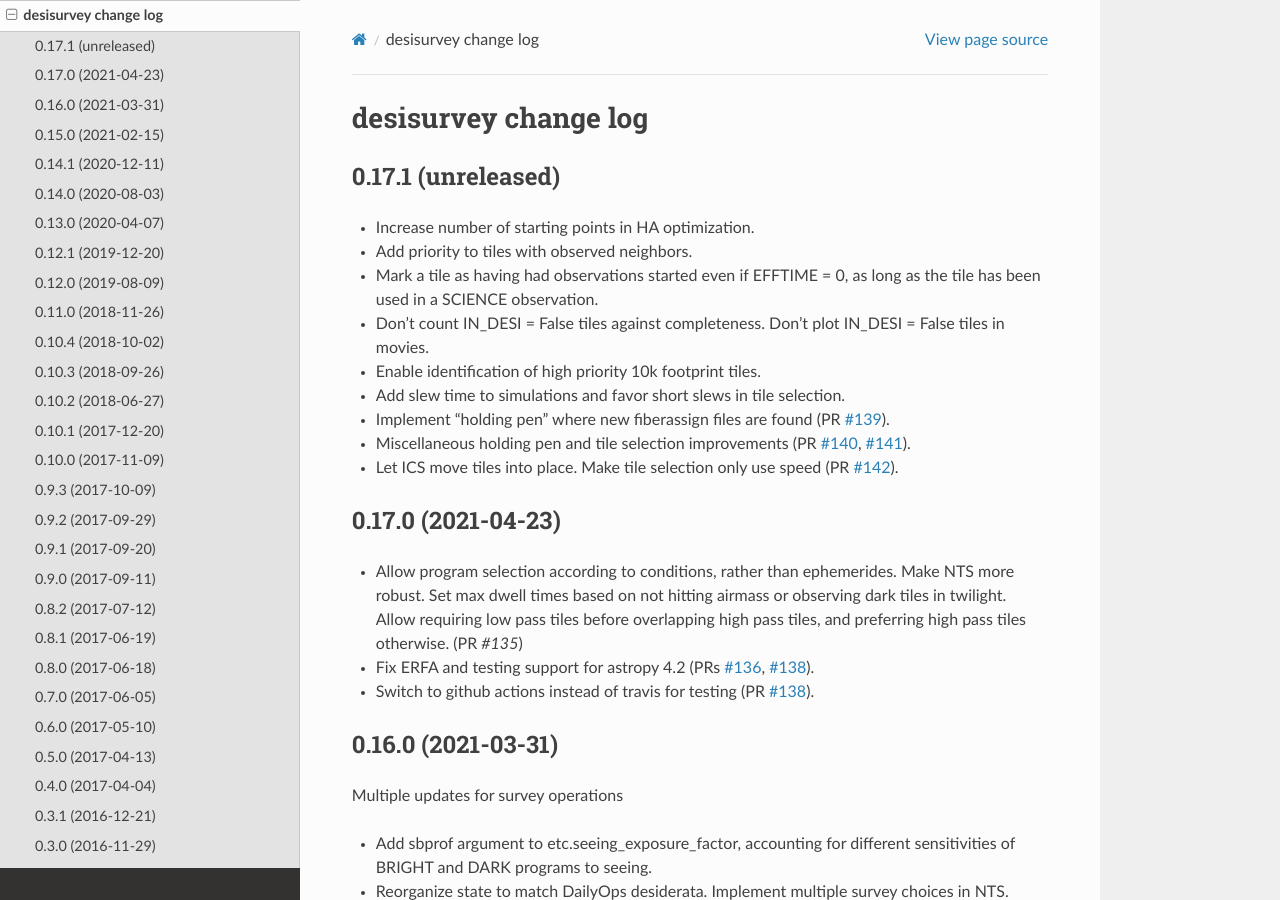
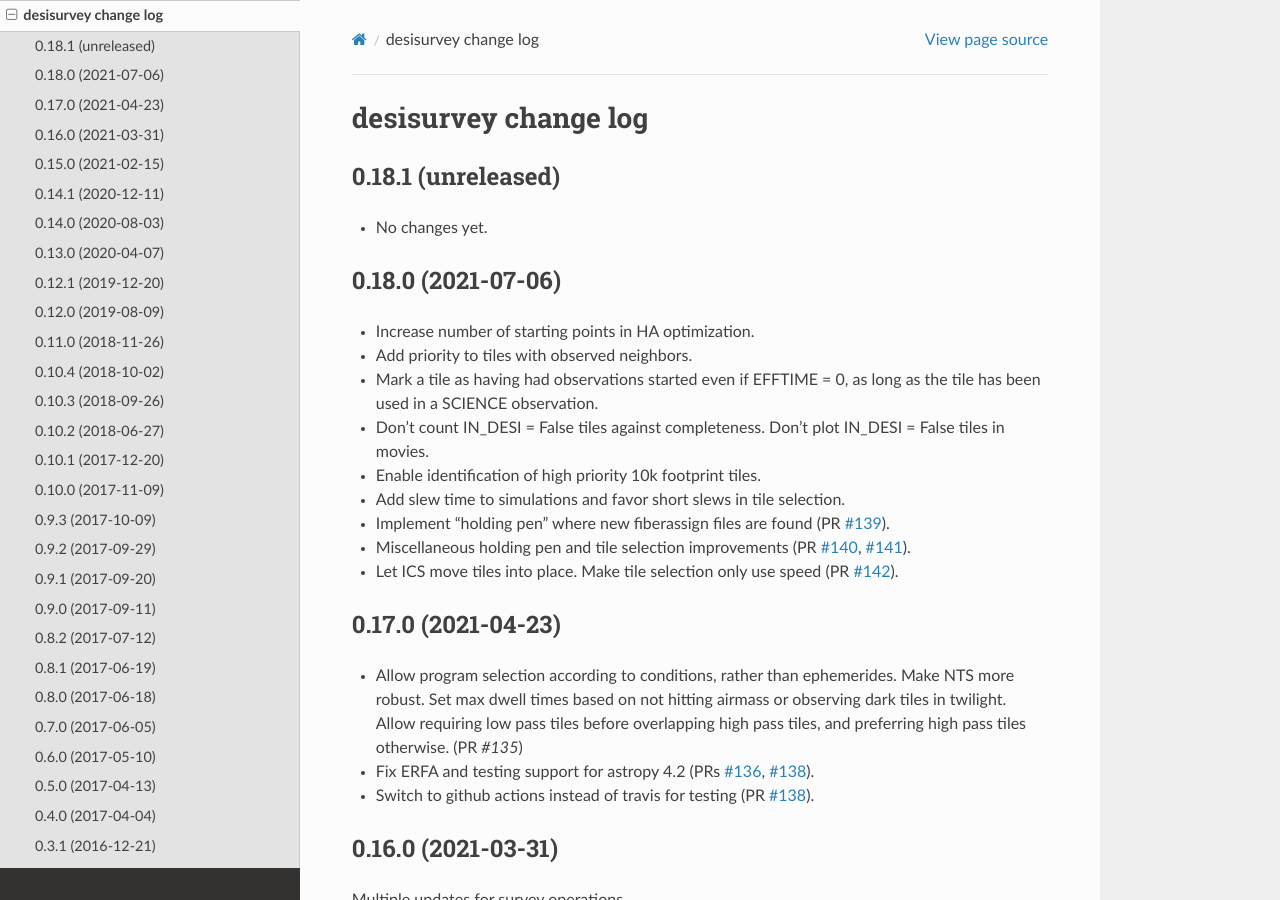
Before and after one commit to desihub/desisurvey, a Sphinx documentation site: the page built from doc/changes.rst, in a window 1280 px wide and 900 px high. Built offline with Sphinx 7.4.7 and the Read the Docs theme 2.0.0, drawn with Linux system fonts in a browser that asks for light colours.

Commit message:
update release notes and version for desisurvey/0.18.0

```diff
--- a/doc/changes.rst
+++ b/doc/changes.rst
@@ -2,7 +2,12 @@
 desisurvey change log
 =====================
 
-0.17.1 (unreleased)
+0.18.1 (unreleased)
+-------------------
+
+* No changes yet.
+
+0.18.0 (2021-07-06)
 -------------------
 
 * Increase number of starting points in HA optimization.
--- a/py/desisurvey/_version.py
+++ b/py/desisurvey/_version.py
@@ -1 +1 @@
-__version__ = '0.17.0.dev1045'
+__version__ = '0.18.0'
```
